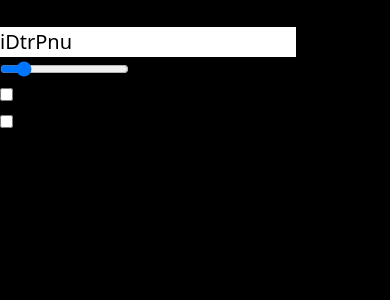
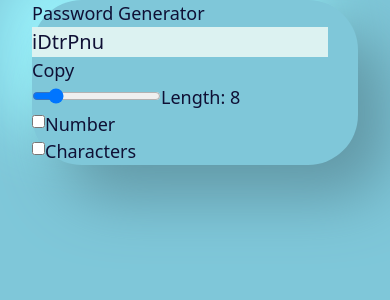
Before and after one commit to sagarEmn/passwordGenerator, a React (Vite) app: page / in a window 390 px wide. Shown: the top 300 px of the page. Built offline with nearby package versions, Linux system fonts and the light colour scheme.

Commit message:
Blue neumorphism theme

```diff
--- a/index.html
+++ b/index.html
@@ -6,7 +6,7 @@
     <meta name="viewport" content="width=device-width, initial-scale=1.0" />
     <title>Password Gen</title>
   </head>
-  <body style="background-color: #000;">
+  <body style="background-color: #7FC7D9;">
     <div id="root"></div>
     <script type="module" src="/src/main.jsx"></script>
   </body>
--- a/src/App.jsx
+++ b/src/App.jsx
@@ -41,8 +41,9 @@ function App() {
 
   return (
     <>
-      <div className="w-full max-w-fit shadow-md rounded-lg p-7 my-20 mx-8 text-red-600 font-medium bg-gray-700 flex-wrap">
-        <h1 className="text-white text-center text-2xl py-0.5">
+      {/* colorOnBox */}
+      <div className="w-full max-w-fit shadow-md rounded-lg p-7 my-20 mx-auto font-medium flex-wrap colorOnBox fontColor">
+        <h1 className="fontColor text-center text-2xl py-0.5">
           Password Generator
         </h1>
 
@@ -54,6 +55,7 @@ function App() {
             className="outline-none w-full py-1 px-3 text-3xl"
             placeholder="Password"
             readOnly
+            style={{ backgroundColor: "#DCF2F1" }}
           />
 
           {/* Copy button */}
@@ -65,8 +67,8 @@ function App() {
           </button>
         </div>
         {/* Div for length range button */}
-        <div className="text-2xl flex-wrap gap-x-4">
-          <div className="flex items-center gap-x-1">
+        <div className="text-2xl flex-wrap gap-x-4 columnFlow">
+          <div className="flex items-center gap-x-1 flex-wrap columnFlow">
             <input
               type="range"
               min={6}
@@ -81,7 +83,7 @@ function App() {
           </div>
 
           {/* Numbers */}
-          <div className="flex items-center gap-x-1">
+          <div className="flex items-center gap-x-1 rowFlow">
             <input
               className="h-7 w-7"
               type="checkbox"
@@ -95,7 +97,7 @@ function App() {
           </div>
 
           {/* Special characters */}
-          <div className="flex items-center gap-x-1">
+          <div className="flex items-center gap-x-1 rowFlow">
             <input
               className="h-7 w-7"
               type="checkbox"
--- a/src/index.css
+++ b/src/index.css
@@ -2,7 +2,7 @@
 @tailwind components;
 @tailwind utilities;
 
-@media only screen and (max-width: 768px) {
+@media only screen and (max-width: 500px) {
   /* Styles for screens smaller than 768px wide */
   .h-7 {
     font-size: 14px; /* Adjust as needed */
@@ -16,4 +16,32 @@
   .h-7.w-7 {
     height: 1.2rem /* 28px */;
   }
+  .rowFlow {
+    flex-direction: row;
+    justify-content: center;
+    align-items: center;
+    column-gap: 10px;
+  }
+  .columnFlow {
+    flex-direction: column;
+    justify-content: center;
+    align-items: center;
+  }
 }
+
+@media only screen and (max-width: 400px) {
+  .mx-auto {
+    margin-left: 2rem; /* Adjust as needed */
+    margin-right: 2rem; /* Adjust as needed */
+  }
+}
+.colorOnBox {
+  /* background-color: rgba(127, 199, 217, 2); */
+  border-radius: 50px;
+  background: #7fc7d9;
+  box-shadow: 31px 31px 62px #6197a5, -31px -31px 62px #9df7ff;
+}
+
+.fontColor {
+    color: #0F1035;
+}
```
